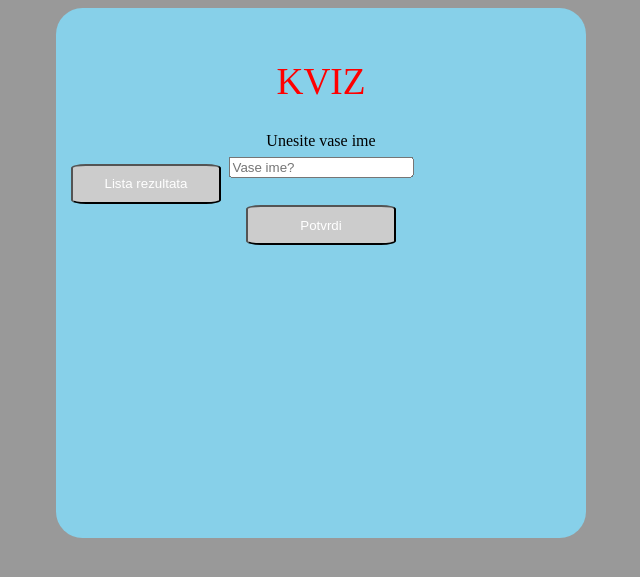
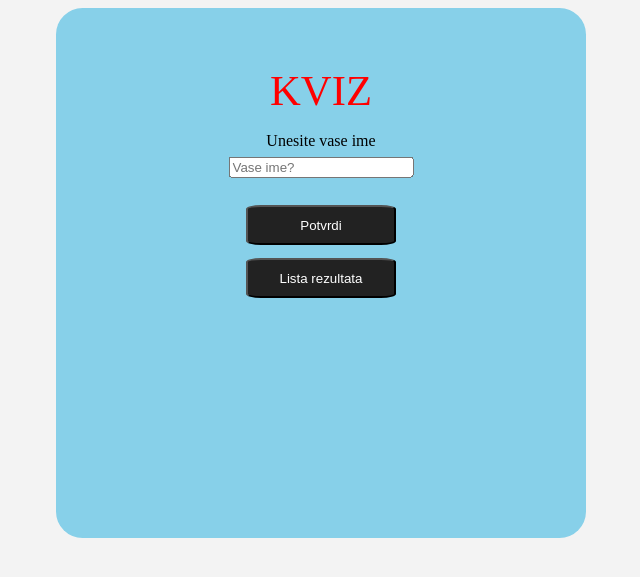
Before and after one commit to miirko99/PIA-homeworks, a PHP site: page / in a window 1280 px wide. Shown: the top 577 px of the page, without its empty margins (319-959 px from the left). Run offline with PHP 8.4, Linux system fonts and the light colour scheme.

Commit message:
Update style.css

```diff
--- a/hw-3/style.css
+++ b/hw-3/style.css
@@ -9,11 +9,11 @@
 
 }
 body{
-	background-color:#999
+	background-color:#F3F3F3
 }
 #imeKviza{
 	text-align:center;
-	font-size:28pt;
+	font-size:32pt;
 	color:red;
 	font-family:courgette;
 }
@@ -36,6 +36,12 @@ body{
 	top:40%;
 	transform:translate(-50%,-50%)
 }
+#btnRezultati{
+	position:absolute;
+	left:50%;
+	top:50%;
+	transform:translate(-50%,-50%)
+}
 #pitanje{
 	max-height:150px;
 	height:auto;
@@ -55,7 +61,11 @@ body{
 	cursor:pointer;
 
 }
+.odgovorh:hover{
+	border:1px dashed #444;
+	background-color:#fff3;
 
+}
 #timer{
 	width:100%;
 	min-height:10px;
@@ -70,7 +80,7 @@ body{
 	height:40px;
 	width:150px;
 	color:white;
-	background-color:#ccc;
+	background-color:#222;
 	display:inline-block;
 	border-radius:10%;
 	cursor:pointer;
@@ -88,3 +98,6 @@ body{
 	height:20px;
 
 }
+ol{
+    font-size: 25px;
+}
```
